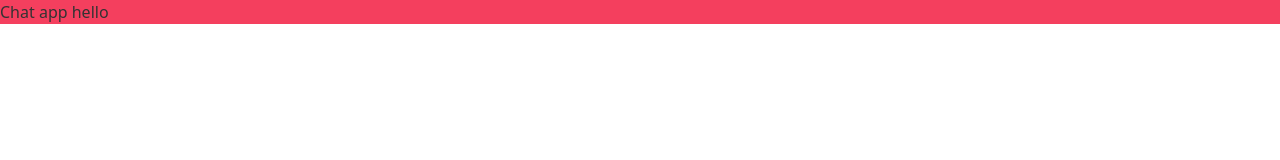
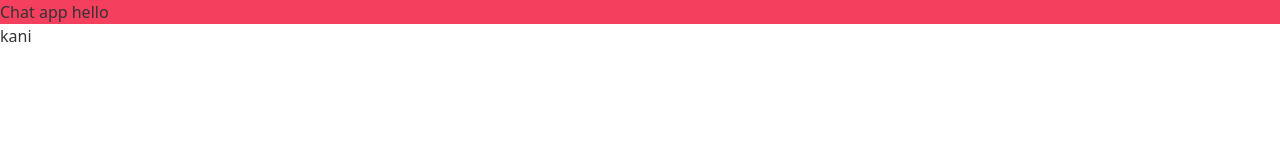
Before and after one commit to masihgh/Chatroom_APS, a React (Vite) app: page / in a window 1280 px wide. Shown: the top 160 px of the page. Built offline with nearby package versions, Linux system fonts and the light colour scheme.

Commit message:
kaniiiii

```diff
--- a/src/App.jsx
+++ b/src/App.jsx
@@ -7,6 +7,7 @@ function App() {
   return (
     <>
      <h1 className='bg-rose-500 '>Chat app hello</h1>
+     <h2>kani</h2>
     </>
   )
 }
```
